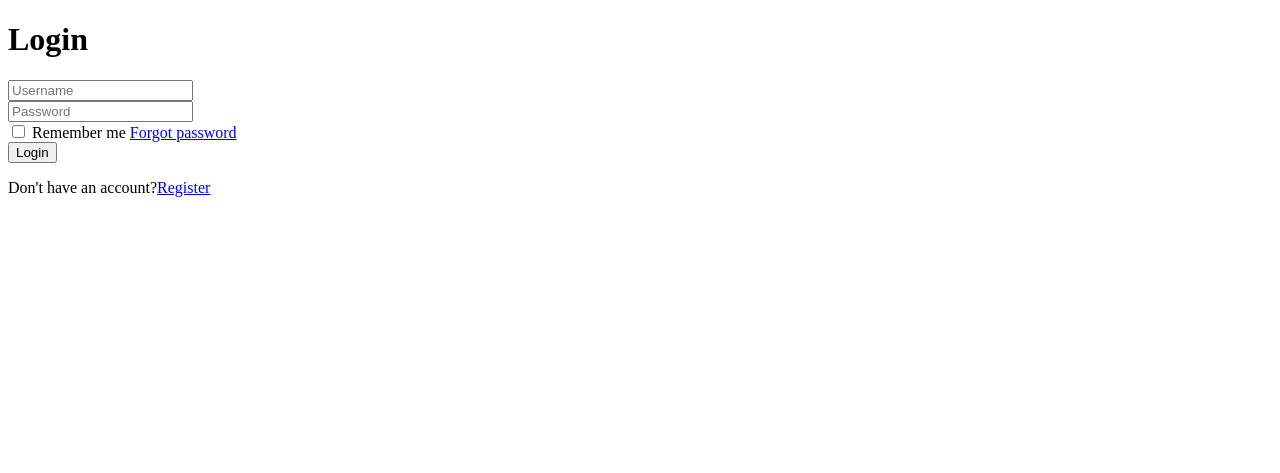
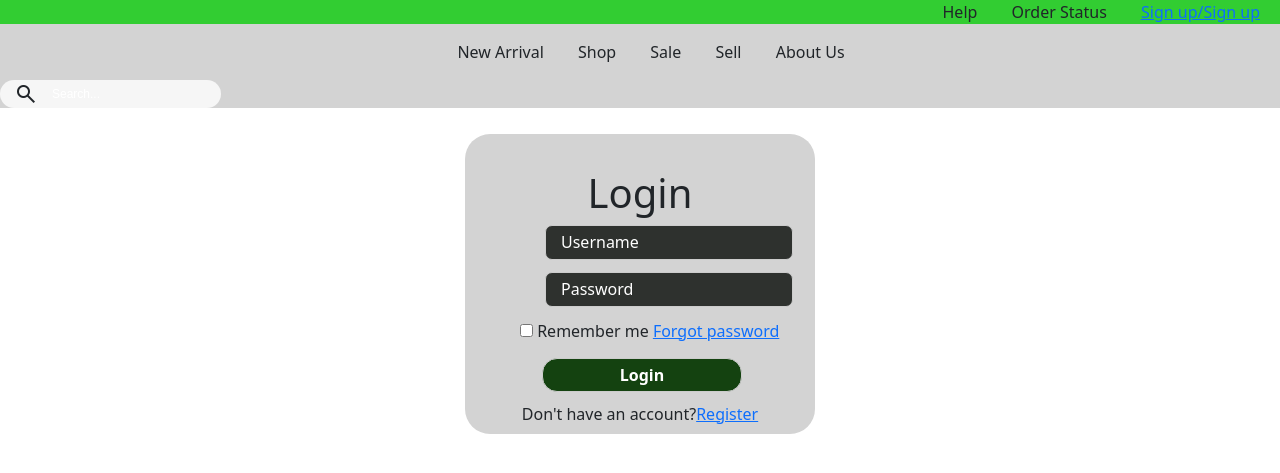
Before and after one commit to LouisAmphibian/ThriftParlour, a PHP site: page /login.html in a window 1280 px wide. Shown: the top 473 px of the page. Run offline with PHP 8.4, Linux system fonts and the light colour scheme.

Commit message:
Login form complete

```diff
--- a/Thrift_Parlour/index.html
+++ b/Thrift_Parlour/index.html
@@ -17,7 +17,7 @@
       <ul>
         <li><a>Help</a></li>
         <li><a>Order Status</a></li>
-        <li><a>Sign up/Sign up</a></li>
+        <li><a href="login.html">Sign up/Sign up</a></li>
       </ul>
     </div>
 
--- a/Thrift_Parlour/login.html
+++ b/Thrift_Parlour/login.html
@@ -3,19 +3,55 @@
 <head>
     <meta charset="UTF-8">
     <meta name="viewport" content="width=device-width, initial-scale=1.0">
+    <link href="https://cdn.jsdelivr.net/npm/bootstrap@5.0.2/dist/css/bootstrap.min.css" rel="stylesheet" integrity="sha384-EVSTQN3/azprG1Anm3QDgpJLIm9Nao0Yz1ztcQTwFspd3yD65VohhpuuCOmLASjC" crossorigin="anonymous">
+    <link href="style.css" rel="stylesheet">
+    <link rel="stylesheet" href="https://fonts.googleapis.com/css2?family=Material+Symbols+Outlined:opsz,wght,FILL,GRAD@24,400,0,0" />
     <title>Document</title>
 </head>
 <body>
+    <nav>
+        <div class="top-nav">
+          <ul>
+            <li><a>Help</a></li>
+            <li><a>Order Status</a></li>
+            <li><a href="login.html">Sign up/Sign up</a></li>
+          </ul>
+        </div>
+
+        <div class="bottom-nav">
+          <ul>
+            <li><a>New Arrival</a></li>
+            <li><a>Shop</a></li>
+            <li><a>Sale</a></li>
+            <li><a>Sell</a></li>
+            <li><a>About Us</a></li>
+          </ul>
+
+
+            <form>
+              <div class="search" >
+                <span class="material-symbols-outlined">
+                  search
+                </span>
+                <input class="search-input" type="search" placeholder="Search...">
+              </div>
+
+            </form>
+
+        </div>
+       </nav>
+
+
     <div class="wrapper">
         <div class = "form-container">
-            <form action="">
+            <form action="" method="post">
                 <h1>Login</h1>
 
-                <div class="input box">
+                <div class="input-box">
                     <input type="text" placeholder="Username"
                     required>
                 </div>
-                <div class="input box">
+                <div class="input-box">
                     <input type="password" placeholder="Password" required>
                 </div>
 
@@ -24,7 +60,9 @@
                     <a href="#">Forgot password</a>
                 </div>
 
-                <button type="submit" class="btn">Login</button>
+                    <input class="login-btn" type="submit" name="submit" required value="Login">
+
+
 
                 <div class="register-link">
                     <p>Don't have an account?<a href="#">Register</a></p>
--- a/Thrift_Parlour/style.css
+++ b/Thrift_Parlour/style.css
@@ -59,3 +59,63 @@ nav{
     flex: 1;
 
 }
+
+.form-container{
+    width: 350px;
+    height: 300px;
+    position: relative;
+    margin: 2% auto;
+    background-color: #D3D3D3;
+    padding: 35px;
+    overflow: hidden;
+    border-radius: 25px;
+    align-content: center;
+    display: flex;
+    flex-direction: column;
+
+}
+
+.input-box input{
+    margin-bottom: 12px;
+    height: 35px;
+    background-color:rgb(46, 49, 46);
+    font-size: 16px;
+    border-radius: 7px;
+    border: 1px solid #ccc;
+    outline: none;
+    margin-left: 45px;
+    padding-left: 15px;
+    color: #f6f6f6;
+}
+
+::placeholder{
+    margin: 10px;
+    color: white;
+}
+
+.form-container form h1{
+    display: flex;
+    flex-direction: column;
+    text-align: center;
+}
+
+input[type="checkbox"]{
+    margin-left: 20px;
+}
+
+.login-btn{
+    width: 200px;
+    height: 34px;
+    margin-left: 42px;
+    margin-top:15px;
+    margin-bottom:10px;
+    border-radius: 15px;
+    border:1px solid #ccc;
+    outline: none;
+    background-color: rgb(20, 66, 16);
+    color: white;
+    font-weight: bold;
+}
+.register-link p{
+    text-align: center;
+}
```
